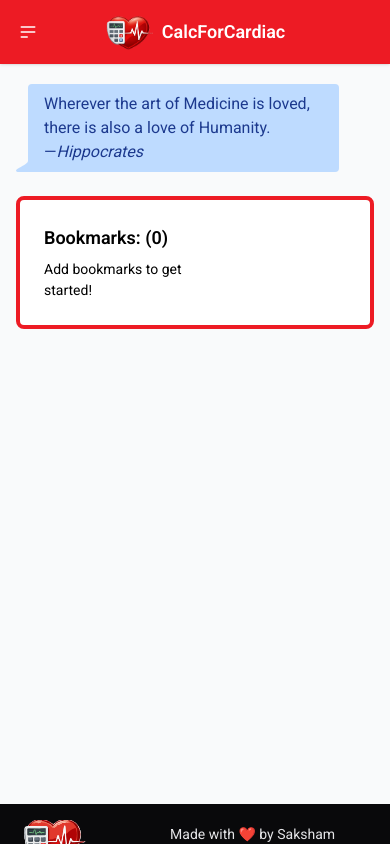
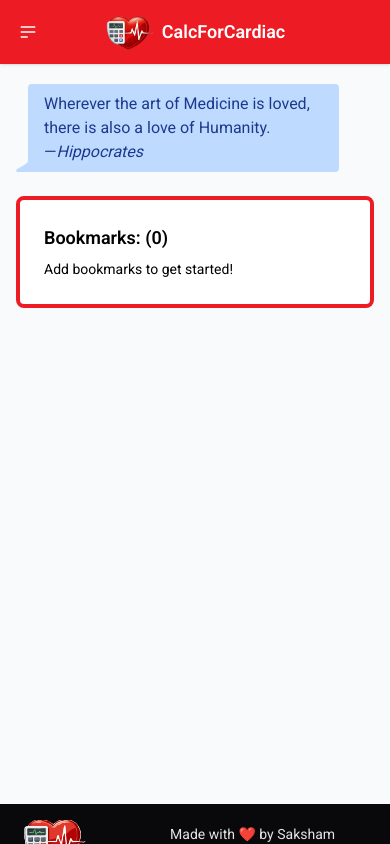
Before and after one commit to SomeTroller77/calcforcardiac, a Next.js app: page /calculators in a window 390 px wide. Built offline with nearby package versions, Linux system fonts and the light colour scheme.

Commit message:
Fixed the white side menu bug

```diff
--- a/next.config.ts
+++ b/next.config.ts
@@ -3,6 +3,7 @@ import type { NextConfig } from "next";
 const nextConfig: NextConfig = {
   /* config options here */
   reactCompiler: true,
+  allowedDevOrigins: ['192.168.29.245']
 };
 
 export default nextConfig;
--- a/src/app/(calculators)/calculators/page.tsx
+++ b/src/app/(calculators)/calculators/page.tsx
@@ -55,7 +55,7 @@ export default function Calculators(){
                 <div className="card border-4 border-[#ed1b24] bg-white text-black w-full mt-5">
                     <div className="card-body">
                         <h2 className="card-title">Bookmarks: ({bookmarks?.length})</h2>
-                        <div className="grid grid-cols-2 gap-4">
+                        <div className="grid grid-cols-1 md:grid-cols-2 gap-4">
                                 {bookmarks?.length !== 0 ? bookmarks?.map(e => {
                                         console.log(e.id);
                                         const calc = CalculatorRegistry[e.section].calculators.find(c => c.id === e.id)
--- a/src/app/(calculators)/layout.tsx
+++ b/src/app/(calculators)/layout.tsx
@@ -3,7 +3,12 @@ import LayoutClient from "./layoutClient";
 export default function CalculatorsLayout({children} : {children:React.ReactNode}){
     return(
         <>
-            <LayoutClient>{children}</LayoutClient>
+            <html data-theme="dark">
+                <body>
+                    <LayoutClient>{children}</LayoutClient>
+                </body>
+            </html>
+
         </>
     )
 }
--- a/src/app/page.tsx
+++ b/src/app/page.tsx
@@ -2,6 +2,8 @@
 
 export default function Home(){
     return(
-      <></>
+      <>
+
+      </>
     );
 }
--- a/src/app/utils/getQuote.tsx
+++ b/src/app/utils/getQuote.tsx
@@ -112,18 +112,18 @@ export default function GetQuote(){
     const [quote, setQuote] = useState<{quote:string, author:string}>({quote:"", author:""});
     useEffect(() => {
         setQuote(quotes[Math.floor(Math.random() * quotes.length)]);
-    }, [])
+    }, []);
 
     return(
             <div className="mt-5">
                 <div className="chat chat-start">
                     <div className="chat-bubble bg-blue-200 text-blue-900 border-blue-200">
                         <blockquote cite="https://www.huxley.net/bnw/four.html">
-                                <p>
+                                <p suppressHydrationWarning>
                                 {quote.quote}
                                 </p>
                             </blockquote>
-                            <p>—<cite>{quote.author}</cite></p>
+                            <p suppressHydrationWarning>—<cite suppressHydrationWarning>{quote.author}</cite></p>
                     </div>
                 </div>
 
```
